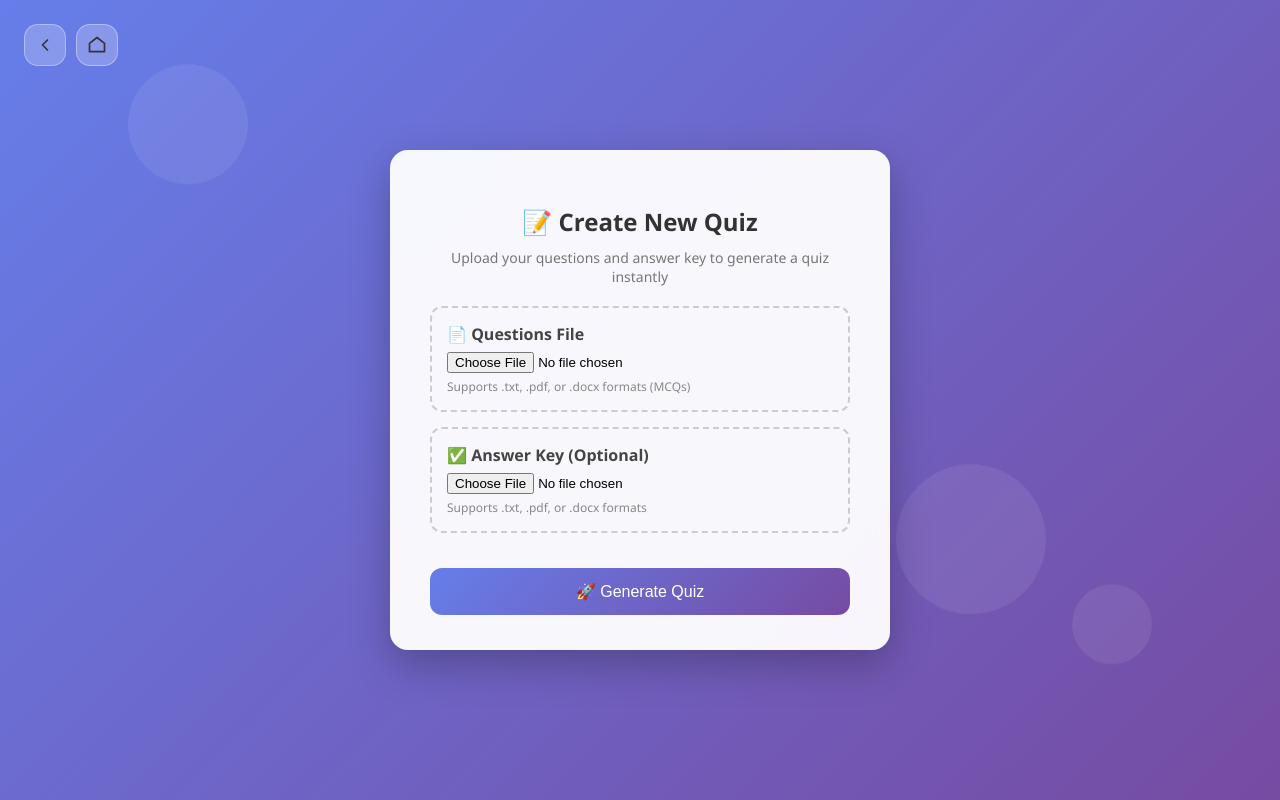
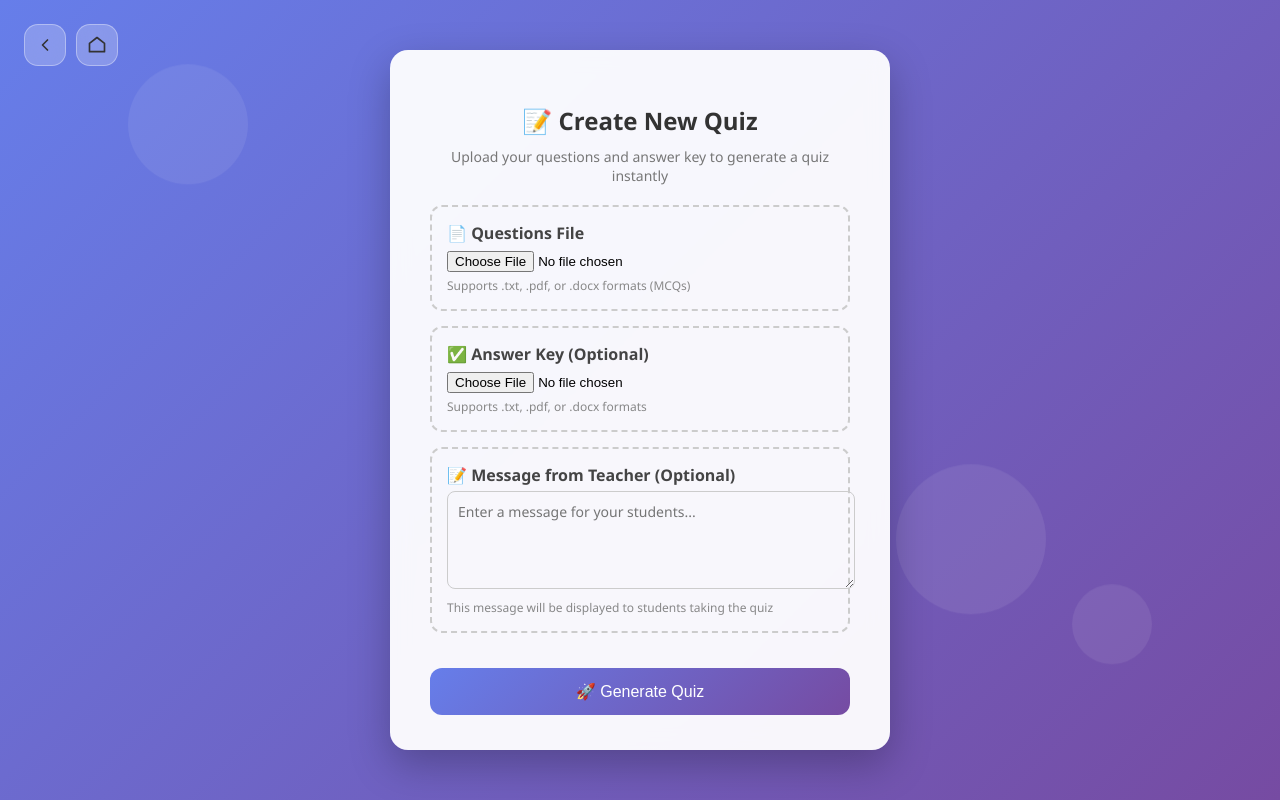
Before and after one commit to Sampurna1524/Quizzy, a Flask app: page /create_quiz in a window 1280 px wide. Run offline with Flask 3, Linux system fonts and the light colour scheme; the visitor is signed in with stand-in values (Sample User, id 1); some libraries are stand-ins or nearby versions.

Commit message:
Added message from teacher section

```diff
--- a/app.py
+++ b/app.py
@@ -11,6 +11,23 @@ from docx import Document
 
 def get_db():
     return psycopg2.connect(os.environ.get("DATABASE_URL"))
+
+# Database migration
+def init_db():
+    if not os.environ.get("DATABASE_URL"):
+        return  # Skip if no database URL
+    conn = get_db()
+    c = conn.cursor()
+    try:
+        c.execute("ALTER TABLE quizzes ADD COLUMN IF NOT EXISTS teacher_message TEXT")
+        conn.commit()
+    except Exception as e:
+        print(f"Database migration error: {e}")
+    finally:
+        conn.close()
+
+# Run migration on startup
+init_db()
 
 
 from flask import Response
@@ -236,6 +253,7 @@ def create_quiz():
     if request.method == 'POST':
         q_file = request.files.get('questions_file')
         a_file = request.files.get('answers_file')
+        teacher_message = request.form.get('teacher_message', '').strip()
 
         questions = []
         answers = {}
@@ -254,13 +272,14 @@ def create_quiz():
         c = conn.cursor()
 
         c.execute("""
-        INSERT INTO quizzes (id, owner, questions, answers)
-        VALUES (%s, %s, %s, %s)
+        INSERT INTO quizzes (id, owner, questions, answers, teacher_message)
+        VALUES (%s, %s, %s, %s, %s)
         """, (
             quiz_id,
             current_user.id,
             json.dumps(questions),
-            json.dumps(answers)
+            json.dumps(answers),
+            teacher_message
         ))
 
         conn.commit()
@@ -287,6 +306,7 @@ def edit_quiz(quiz_id):
     if request.method == 'POST':
         q_file = request.files.get('questions_file')
         a_file = request.files.get('answers_file')
+        teacher_message = request.form.get('teacher_message', '').strip()
 
         if q_file:
             text = extract_text_from_file(q_file, q_file.filename)
@@ -298,13 +318,20 @@ def edit_quiz(quiz_id):
             answers = parse_answers(ans_text)
             c.execute("UPDATE quizzes SET answers=%s WHERE id=%s", (json.dumps(answers), quiz_id))
 
+        c.execute("UPDATE quizzes SET teacher_message=%s WHERE id=%s", (teacher_message, quiz_id))
+
         conn.commit()
         conn.close()
 
         return redirect('/dashboard')
 
+    # Get current teacher_message for the form
+    c.execute("SELECT teacher_message FROM quizzes WHERE id=%s", (quiz_id,))
+    row = c.fetchone()
+    teacher_message = row[0] if row else ''
+
     conn.close()
-    return render_template("edit_quiz.html", quiz_id=quiz_id)
+    return render_template("edit_quiz.html", quiz_id=quiz_id, teacher_message=teacher_message)
 
 # ---------------- TAKE QUIZ ----------------
 @app.route('/quiz/<quiz_id>')
@@ -312,7 +339,7 @@ def take_quiz(quiz_id):
     conn = get_db()
     c = conn.cursor()
 
-    c.execute("SELECT questions FROM quizzes WHERE id=%s", (quiz_id,))
+    c.execute("SELECT questions, teacher_message FROM quizzes WHERE id=%s", (quiz_id,))
     row = c.fetchone()
     conn.close()
 
@@ -320,8 +347,9 @@ def take_quiz(quiz_id):
         return "Quiz not found"
 
     questions = json.loads(row[0])
+    teacher_message = row[1] or ''
 
-    return render_template("quiz.html", questions=questions, quiz_id=quiz_id)
+    return render_template("quiz.html", questions=questions, quiz_id=quiz_id, teacher_message=teacher_message)
 
 # ---------------- SUBMIT ----------------
 @app.route('/submit/<quiz_id>', methods=['POST'])
--- a/templates/create_quiz.html
+++ b/templates/create_quiz.html
@@ -129,6 +129,23 @@
             width: 100%;
             border: none;
             background: transparent;
+        }
+
+        textarea {
+            width: 100%;
+            border: 1px solid #ccc;
+            border-radius: 8px;
+            padding: 10px;
+            font-family: inherit;
+            font-size: 14px;
+            resize: vertical;
+            background: transparent;
+        }
+
+        textarea:focus {
+            outline: none;
+            border-color: #667eea;
+            box-shadow: 0 0 0 2px rgba(102,126,234,0.2);
         }
 
         .hint {
@@ -284,6 +301,12 @@
             <div class="hint">Supports .txt, .pdf, or .docx formats</div>
         </div>
 
+        <div class="file-box">
+            <label>📝 Message from Teacher (Optional)</label>
+            <textarea name="teacher_message" rows="4" placeholder="Enter a message for your students..."></textarea>
+            <div class="hint">This message will be displayed to students taking the quiz</div>
+        </div>
+
         <button type="submit">🚀 Generate Quiz</button>
 
     </form>
```
Also changed, not shown: templates/edit_quiz.html (+23 -0 lines), templates/quiz.html (+59 -0 lines).
